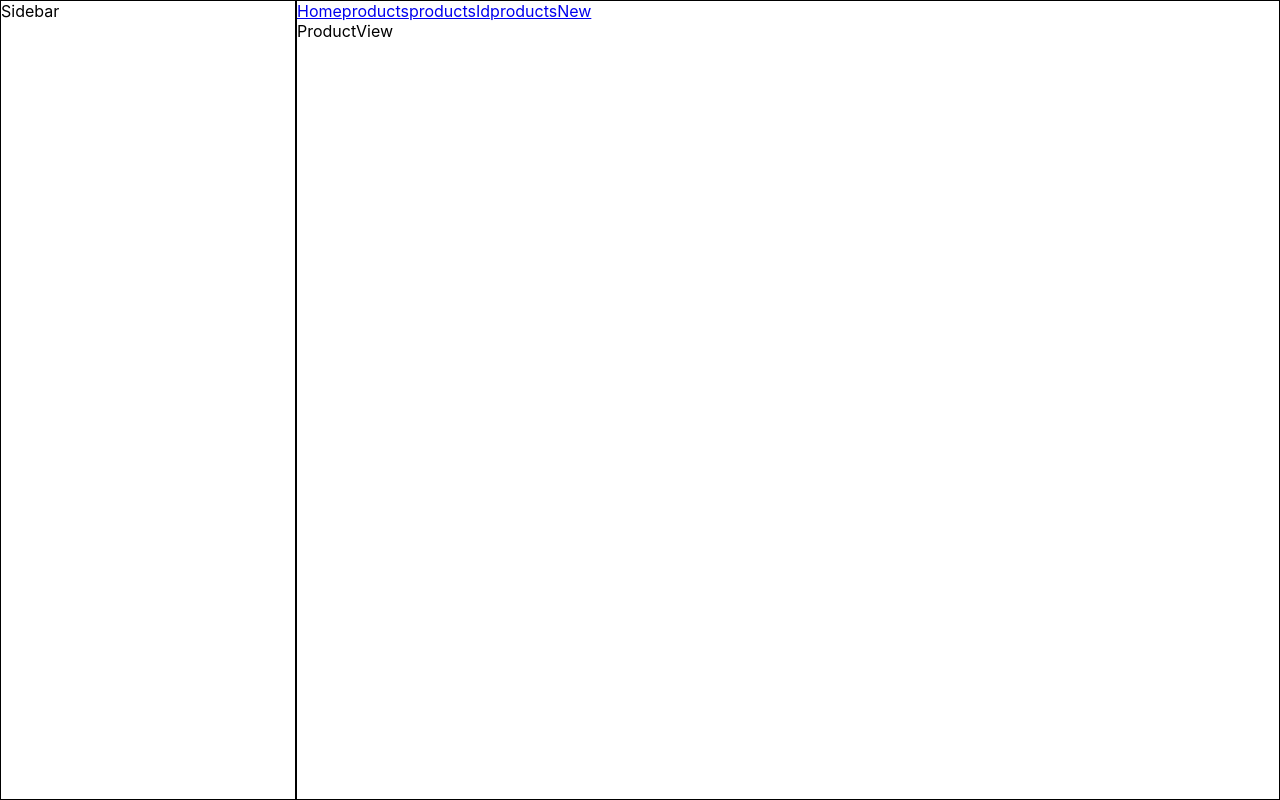
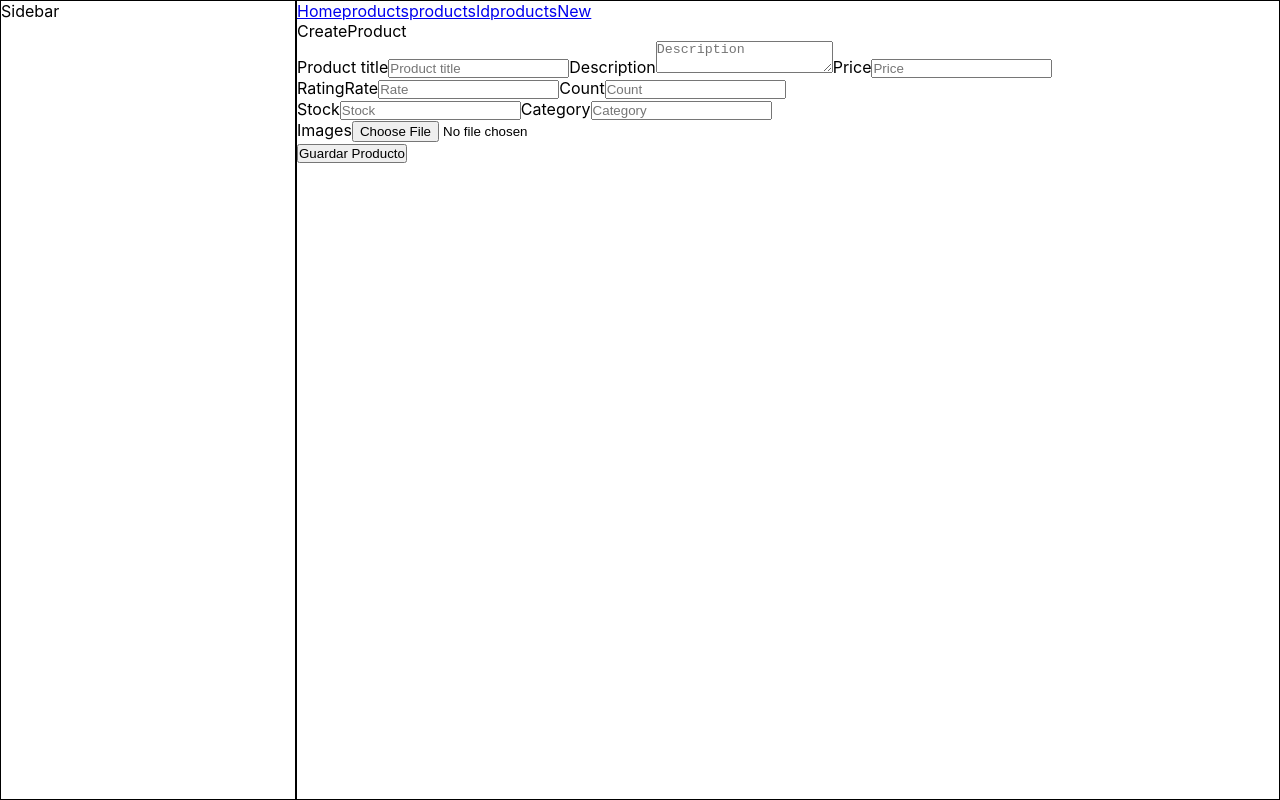
Before and after one commit to facundovacanicencosud/MiEcommerce-Grupo2-Sprint4, a React (Create React App) app: page /products/createproduct in a window 1280 px wide. Built offline with nearby package versions, Linux system fonts and the light colour scheme.

Commit message:
Pronto el post de nuevo producto

```diff
--- a/src/App.js
+++ b/src/App.js
@@ -1,22 +1,24 @@
-import './App.css';
-import { Route, BrowserRouter, Routes} from "react-router-dom";
-import Home from './pages/Home/Home';
-import ProductsList from './pages/Products/ProductsList/ProductsList';
-import ProductView from './pages/Products/ProductView/ProductView';
-import Error from './pages/Error/Error';
-import Layout from './components/Layout/Layout';
+import "./App.css";
+import { Route, BrowserRouter, Routes } from "react-router-dom";
+import Home from "./pages/Home/Home";
+import ProductsList from "./pages/Products/ProductsList/ProductsList";
+import ProductView from "./pages/Products/ProductView/ProductView";
+import CreateProduct from "./pages/Products/CreateProduct/CreateProduct";
+import Error from "./pages/Error/Error";
+import Layout from "./components/Layout/Layout";
 
 function App() {
   return (
     <>
       <BrowserRouter>
         <Routes>
-          <Route path='/' element={<Layout />}>
+          <Route path="/" element={<Layout />}>
             <Route index element={<Home />} />
-            <Route path='/products' element={<ProductsList />} />
-            <Route path='/products/:id' element={<ProductView />} />
-            <Route path='/products/new' element={<ProductView />} />
-            <Route path='/*' element={<Error />} />
+            <Route path="/products" element={<ProductsList />} />
+            <Route path="/products/:id" element={<ProductView />} />
+            <Route path="/products/new" element={<ProductView />} />
+            <Route path="/products/createproduct" element={<CreateProduct />} />
+            <Route path="/*" element={<Error />} />
           </Route>
         </Routes>
       </BrowserRouter>
--- /dev/null
+++ b/src/hooks/dataForm.js
@@ -0,0 +1,18 @@
+import { useState } from "react";
+
+const useForm = (initialValues) => {
+  const [data, setData] = useState(initialValues);
+  const handleChange = ({ target }) => {
+    if (target.name === "rate" || target.name === "count") {
+      setData({
+        ...data,
+        rating: { ...data.rating, [target.name]: parseInt(target.value) },
+      });
+    } else {
+      setData({ ...data, [target.name]: Number(target.value) });
+    }
+  };
+  return { data, handleChange };
+};
+
+export default useForm;
--- /dev/null
+++ b/src/pages/Products/CreateProduct/CreateProduct.jsx
@@ -0,0 +1,118 @@
+import React, { useState } from "react";
+import { useNavigate } from "react-router-dom";
+import useForm from "../../../hooks/dataForm";
+import axios from "axios";
+
+function CreateProduct() {
+  const navigate = useNavigate();
+  const [image, setImage] = useState([]);
+  const [warning, setWarning] = useState(null);
+  const initialValues = {
+    title: "",
+    description: "",
+    price: 0,
+    rating: {
+      rate: 0,
+      count: 0,
+    },
+    stock: 0,
+    category: "",
+    images: [],
+  };
+  const { data, handleChange } = useForm(initialValues);
+
+  const handleSubmit = async (e) => {
+    console.log(data);
+    e.preventDefault();
+    try {
+      const response = await axios.post(
+        "http://localhost:5000/api/product",
+        data
+      );
+
+      if (response === 200) {
+        navigate("/products");
+      }
+    } catch (error) {
+      console.log(error);
+      setWarning("ERRORR");
+    }
+  };
+
+  return (
+    <>
+      <div>CreateProduct</div>
+      <form onSubmit={handleSubmit}>
+        <label htmlFor="productName">Product title</label>
+        <input
+          type="text"
+          name="title"
+          placeholder="Product title"
+          onChange={handleChange}
+        />
+        <label htmlFor="description">Description</label>
+        <textarea
+          type="text"
+          name="description"
+          placeholder="Description"
+          onChange={handleChange}
+        />
+        <label htmlFor="price">Price</label>
+        <input
+          type="number"
+          name="price"
+          placeholder="Price"
+          onChange={handleChange}
+        />
+        <div>
+          <label htmlFor="rating">Rating</label>
+          <label htmlFor="rate">Rate</label>
+          <input
+            type="number"
+            name="rate"
+            placeholder="Rate"
+            onChange={handleChange}
+          />
+          <label htmlFor="rate">Count</label>
+          <input
+            type="number"
+            name="count"
+            placeholder="Count"
+            onChange={handleChange}
+          />
+        </div>
+
+        <label htmlFor="rate">Stock</label>
+        <input
+          type="number"
+          name="stock"
+          placeholder="Stock"
+          onChange={handleChange}
+        />
+        <label htmlFor="rate">Category</label>
+        <input
+          type="text"
+          name="category"
+          placeholder="Category"
+          onChange={handleChange}
+        />
+        <div>
+          <label htmlFor="images">Images</label>
+          <input
+            type="file"
+            name="images"
+            accept="image/*"
+            value={image}
+            onChange={(e) => setImage(e.target.value)}
+          />
+        </div>
+        <div>
+          <button type="submit">Guardar Producto</button>
+          <div>{warning && <p>{warning}</p>}</div>
+        </div>
+      </form>
+    </>
+  );
+}
+
+export default CreateProduct;
```
